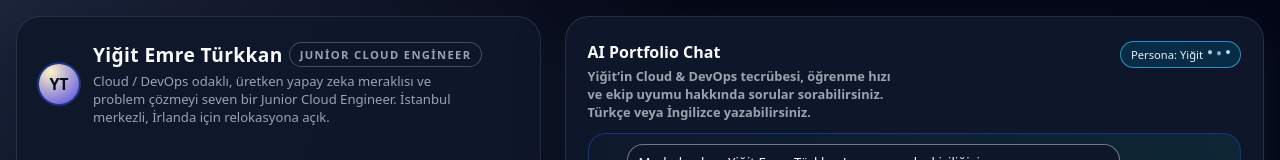
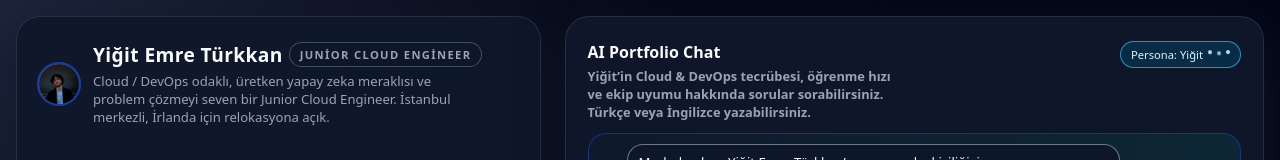
Before and after one commit to YigitEmreTurkkan/yigitemreturkkan.github.io, a plain HTML site: page index.html in a window 1280 px wide. Shown: the top 160 px of the page. Drawn offline with Linux system fonts and the light colour scheme.

Commit message:
fix: update profile image path in index.html

```diff
--- a/index.html
+++ b/index.html
@@ -702,7 +702,7 @@
       <header class="card-header">
         <div class="avatar">
           <!-- Profil fotoğrafı eklemek için kök dizine bir görsel (örn. yigit-profile.jpg) koyabilirsin -->
-          <img src="yigit-profile.jpg" alt="Yiğit Emre Türkkan" onerror="this.style.display='none'; this.parentElement.textContent='YT';" />
+          <img src="yigit-profile.jpeg" alt="Yiğit Emre Türkkan" onerror="this.style.display='none'; this.parentElement.textContent='YT';" />
         </div>
         <div>
           <div class="heading-main">
```
